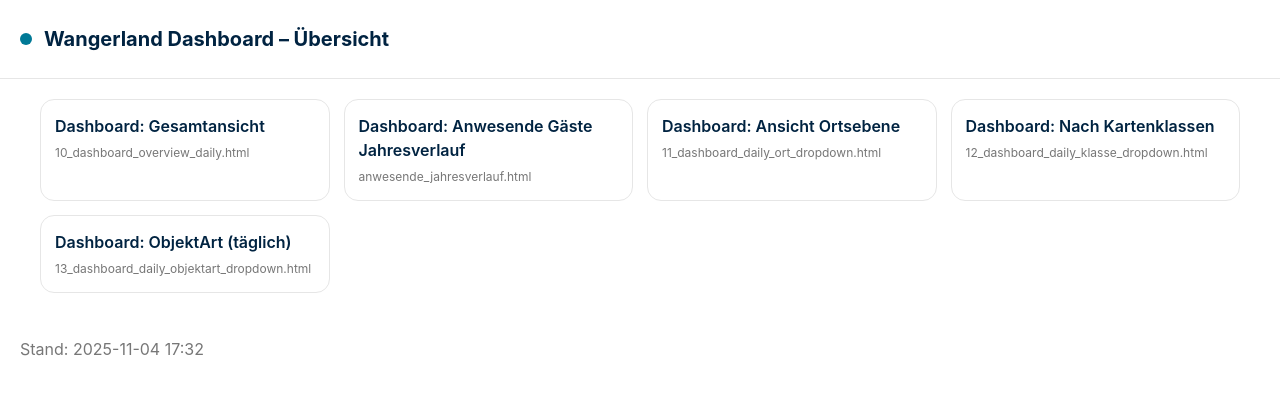
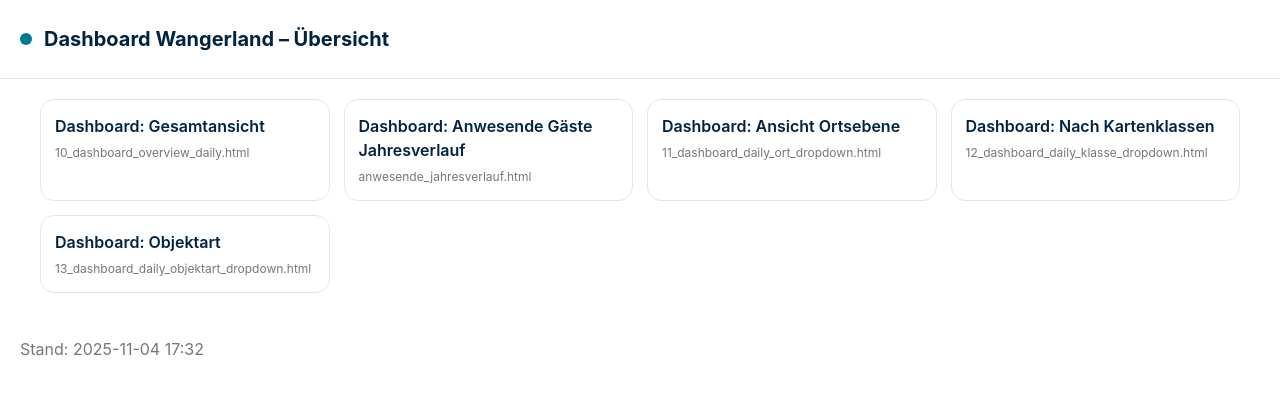
Before and after one commit to timschoenfeldwtg/dashboard, a plain HTML site: page docs/index.html in a window 1280 px wide. Drawn offline with Linux system fonts and the light colour scheme.

Commit message:
Update index.html

```diff
--- a/docs/index.html
+++ b/docs/index.html
@@ -15,7 +15,7 @@ main{padding:20px;max-width:1200px;margin:0 auto}
 .card-meta{font-size:12px;color:var(--muted)}
 footer{padding:24px 20px;color:var(--muted)}
 </style></head><body>
-<header><div class="dot"></div><h1>Wangerland Dashboard – Übersicht</h1></header>
+<header><div class="dot"></div><h1>Dashboard Wangerland – Übersicht</h1></header>
 <main><div class="grid"><a class="card" href="10_dashboard_overview_daily.html">
       <div class="card-title">Dashboard: Gesamtansicht</div>
       <div class="card-meta">10_dashboard_overview_daily.html</div>
@@ -33,7 +33,7 @@ footer{padding:24px 20px;color:var(--muted)}
       <div class="card-meta">12_dashboard_daily_klasse_dropdown.html</div>
     </a>
 <a class="card" href="13_dashboard_daily_objektart_dropdown.html">
-      <div class="card-title">Dashboard: ObjektArt (täglich)</div>
+      <div class="card-title">Dashboard: Objektart</div>
       <div class="card-meta">13_dashboard_daily_objektart_dropdown.html</div>
     </a></div></main>
 <footer>Stand: 2025-11-04 17:32</footer>
```
